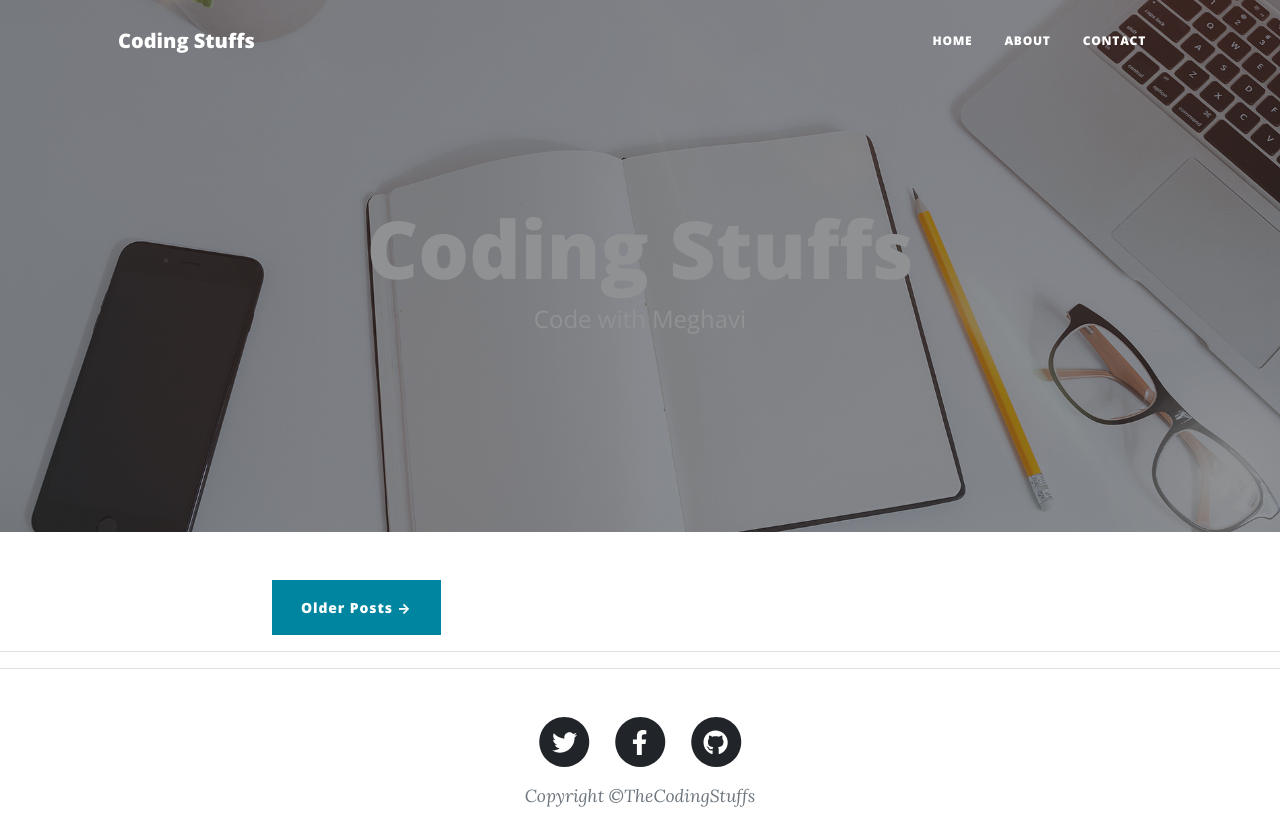
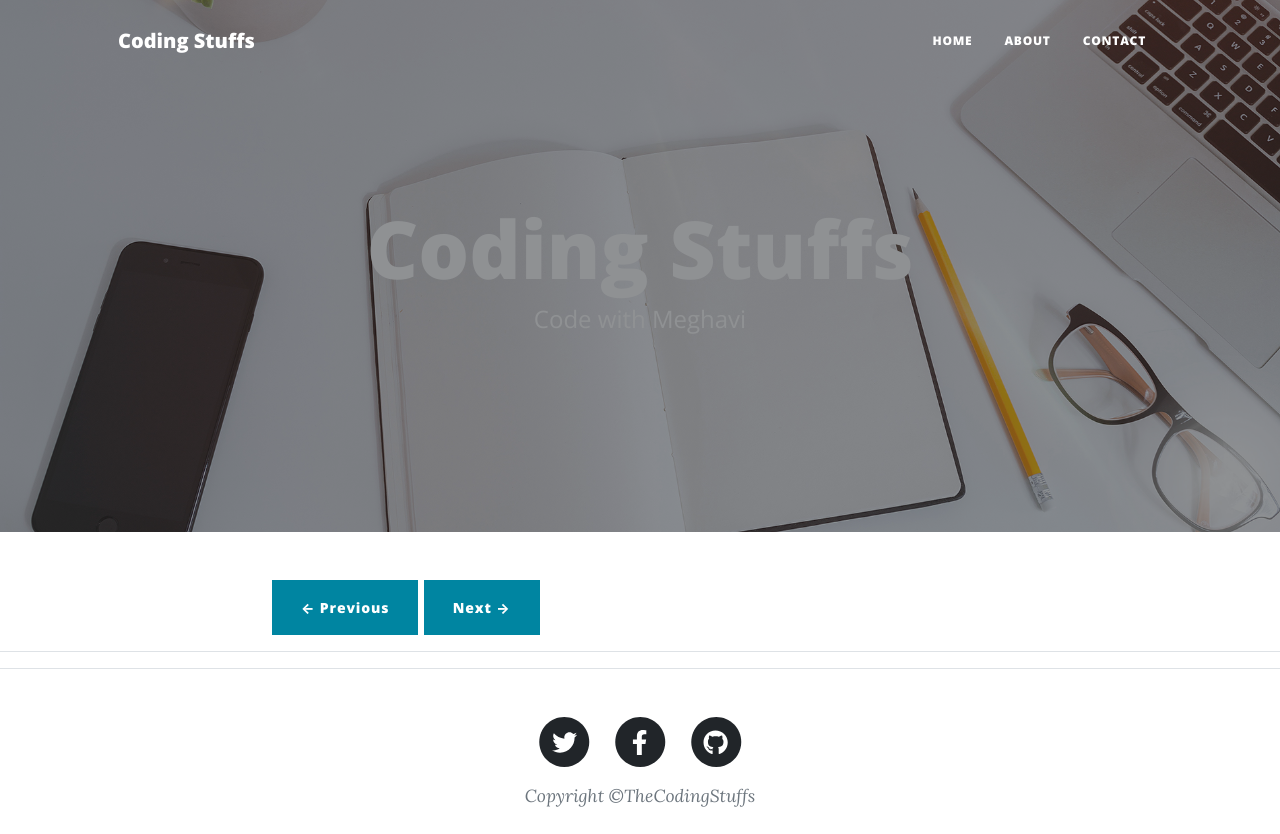
Before and after one commit to Meghavibansod/Blogsite, a Flask app: page / in a window 1280 px wide. Shown: the top 834 px of the page. Run offline with Flask 2, Linux system fonts and the light colour scheme; data that the repository does not hold is empty; some libraries are stand-ins or nearby versions.

Commit message:
first commit

```diff
--- a/config.json
+++ b/config.json
@@ -12,7 +12,7 @@
        "gmail-user": "meghavi1b@gmail.com",
        "gmail-password": "meghavi@987",
        "about-text": "Hi, my name is Meghavi.",
-       "no_of_posts": 5,
+       "no_of_posts": 2,
        "login_image": "login",
        "admin_user": "meghavi",
        "admin_password": "meghavihere",
--- a/main.py
+++ b/main.py
@@ -4,6 +4,7 @@ from werkzeug.utils import secure_filename
 from flask_mail import Mail
 import json
 import os
+import math
 from datetime import datetime
 
 
@@ -51,9 +52,27 @@ class Posts(db.Model):
 
 @app.route("/")
 def home():
-    posts = Posts.query.filter_by().all()[0 : params["no_of_posts"]]
+    posts = Posts.query.filter_by().all()
+    last = math.floor(len(posts)/int(params['no_of_posts']))
+    # posts = posts[]
+    page = request.args.get('page')
+    if (not str(page).isnumeric()):
+        page = 1
+    page = int(page)
+    posts = posts[(page-1)*int(params['no_of_posts']): (page-1)*int(params['no_of_posts']) + int(params['no_of_posts'])]
+    if page==1:
+        prev = "#"
+        next = "/?page=" + str(page+1)
+    elif page==last:
+        prev = "/?page=" + str(page-1)
+        next = "#"
+    else:
+        prev = "/?page=" + str(page-1)
+        next = "/?page=" + str(page+1)
 
-    return render_template("index.html", params=params, posts=posts)
+
+
+    return render_template("index.html", params=params, posts=posts, prev=prev, next=next)
 
 
 @app.route("/post/<string:post_slug>", methods=["GET"])
--- a/templates/index.html
+++ b/templates/index.html
@@ -40,7 +40,9 @@
           {% endfor %}
           <!-- Pager -->
           <div class="clearfix">
-            <a class="btn btn-primary float-right" href="#">Older Posts →</a>
+
+              <a class="btn btn-primary float-left" href="{{pev}}">&larr; Previous </a>
+              <a class="btn btn-primary float-right" href="{{next}}"> Next &rarr; </a>
           </div>
         </div>
       </div>
--- a/templates/login.html
+++ b/templates/login.html
@@ -32,9 +32,9 @@
             {% set fname = 'assets/img/'+  params['login_image']  %}
       <img class="mb-4" src="{{url_for('static', filename=fname)}}" alt="" width="72" height="72">
             <h1 class="h3 mb-3 fw-normal">Admin Login</h1>
-            <label for="uname" class="visually-hidden">User n   ame</label>
+            <label for="uname" class="visually-hidden"></label>
             <input type="text" id="uname" name="uname" class="form-control" placeholder="User name" required autofocus>
-            <label for="pass" class="visually-hidden">Password</label>
+            <label for="pass" class="visually-hidden"></label>
             <input type="pass" id="Pass" name="pass" class="form-control" placeholder="Password" required>
             <div class="checkbox mb-3">
                 <label>
```
